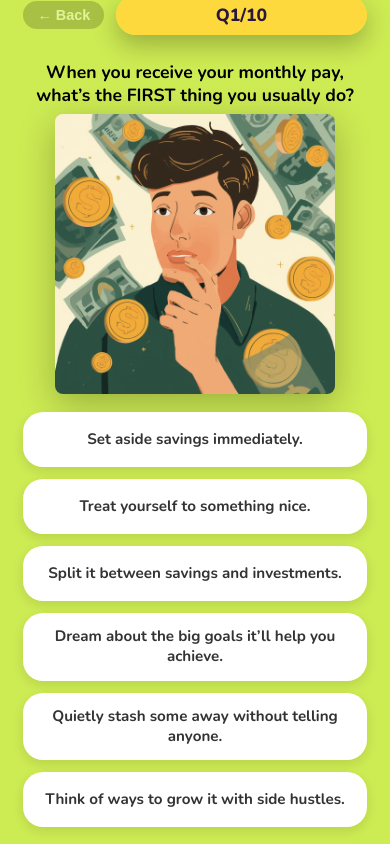
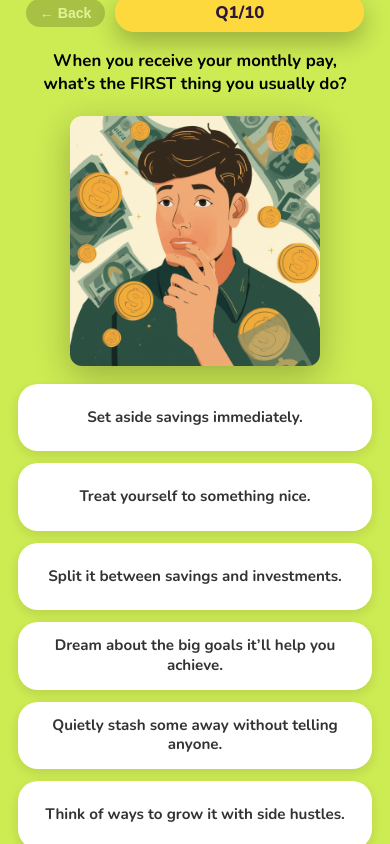
Before and after one commit to ShafrenaSapari/quiz, a Vue app: page /quiz in a window 390 px wide. Built offline with nearby package versions, Linux system fonts and the light colour scheme.

Commit message:
style: refine responsive spacing and results CTA

```diff
--- a/src/App.vue
+++ b/src/App.vue
@@ -175,18 +175,17 @@ body {
   width: 100%;
   min-height: 100svh;
   text-align: center;
-  padding: clamp(20px, 6vh, 40px) clamp(16px, 6vw, 32px) clamp(24px, 8vh, 48px);
-  background: none;
-  border: none;
-  box-shadow: none;
-  margin: 0;
+  padding: clamp(28px, 8vh, 48px) clamp(16px, 5vw, 30px) clamp(24px, 7vh, 44px);
+  margin: 0 auto;
   display: flex;
   flex-direction: column;
   justify-content: flex-start;
   align-items: center;
   position: relative;
   z-index: 2;
+  max-width: 1024px;
   flex: 1;
+  gap: clamp(18px, 5vh, 32px);
 }
 
 
@@ -293,14 +292,14 @@ body {
 }
 
 .quiz-container {
-  width: min(100%, 420px);
+  width: min(100%, 640px);
   display: flex;
   flex-direction: column;
-  padding: clamp(36px, 12vh, 84px) 0 clamp(16px, 5vh, 28px);
+  padding: clamp(32px, 10vh, 52px) clamp(8px, 2vw, 16px) clamp(20px, 6vh, 36px);
   margin: 0 auto;
   align-items: center;
   flex-grow: 1;
-  min-height: 0;
+  gap: clamp(16px, 5vh, 28px);
   position: relative;
   z-index: 2;
 }
@@ -308,22 +307,21 @@ body {
 
 .quiz-container--form {
   width: 100%;
-  max-width: 360px;
-  gap: 14px;
-  padding: 27px 18px 26px;
+  max-width: 520px;
+  gap: clamp(14px, 3vh, 24px);
+  padding: clamp(40px, 12vh, 70px) clamp(14px, 4vw, 32px) clamp(24px, 6vh, 40px);
   align-items: center;
-  justify-content: center;
+  justify-content: flex-start;
 }
 
 
 .quiz-nav {
   width: 100%;
-  max-width: 440px;
+  max-width: 520px;
   display: flex;
   align-items: center;
-  gap: 12px;
-  padding-top: clamp(10px, 2.5vh, 18px);
-  margin-bottom: clamp(10px, 2.5vh, 18px);
+  gap: clamp(10px, 2vw, 18px);
+  padding: 0 clamp(4px, 1vw, 12px);
 }
 
 .quiz-back-button {
@@ -337,6 +335,7 @@ body {
   cursor: pointer;
   transition: transform 0.2s ease, opacity 0.2s ease;
   flex-shrink: 0;
+  max-width: 40%;
 }
 
 .quiz-back-button:hover:not(:disabled) {
@@ -351,41 +350,51 @@ body {
 .question-number {
   flex: 1;
   text-align: center;
-  font-size: clamp(1.4rem, 4vw, 1.7rem);
+  font-size: clamp(1.2rem, 3.6vw, 1.6rem);
   font-weight: 800;
   color: #2b173d;
   background: rgba(255, 217, 61, 0.95);
-  padding: 10px 22px;
+  padding: clamp(8px, 1.8vh, 14px) clamp(16px, 4vw, 28px);
   border-radius: 999px;
   box-shadow: 0 10px 25px rgba(0, 0, 0, 0.25);
+  position: relative;
+  margin: 0 auto;
+}
+
+.question-container {
+  display: flex;
+  flex-direction: column;
+  align-items: center;
+  gap: clamp(12px, 3vh, 20px);
+  width: 100%;
 }
 
 .question-image {
-  width: min(100%, 340px);
+  width: min(100%, 360px);
   height: auto;
   object-fit: contain;
-  margin: 0 auto 18px;
+  margin: 0 auto;
   display: block;
-  border-radius: 8px;
+  border-radius: 12px;
   box-shadow: 0 10px 35px rgba(0, 0, 0, 0.25);
 }
 
 .question {
-  font-size: clamp(1.2rem, 4vw, 1.45rem);
+  font-size: clamp(1.2rem, 3.5vw, 1.6rem);
   font-weight: 700;
   color: #000;
-  line-height: 1.3;
+  line-height: 1.35;
   text-align: center;
-  margin: 10px 0 8px;
+  padding: 0 clamp(12px, 4vw, 24px);
 }
 
 .choices-container {
   display: grid;
   grid-template-columns: repeat(1, minmax(0, 1fr));
-  gap: 12px;
+  gap: clamp(10px, 2vh, 18px);
   width: 100%;
-  max-width: 440px;
-  margin-bottom: 24px;
+  max-width: 520px;
+  margin-bottom: clamp(18px, 5vh, 28px);
   position: relative;
   z-index: 2;
 }
@@ -397,9 +406,9 @@ body {
 }
 
 .choice {
-  font-size: clamp(0.95rem, 2.5vw, 1.05rem);
+  font-size: clamp(0.95rem, 2.4vw, 1.1rem);
   font-weight: 600;
-  padding: 18px 8px;
+  padding: clamp(14px, 3vh, 20px) clamp(10px, 3vw, 16px);
   background: #fff;
   color: #333;
   border: none;
@@ -410,7 +419,7 @@ body {
   width: 100%;
   text-align: center;
   line-height: 1.3;
-  min-height: 55px;
+  min-height: clamp(52px, 8vh, 70px);
   display: flex;
   align-items: center;
   justify-content: center;
@@ -430,19 +439,19 @@ body {
 
 .form-card {
   width: 100%;
-  max-width: 320px;
+  max-width: 420px;
   margin: 0 auto;
-  padding: 20px;
+  padding: clamp(20px, 4vh, 28px) clamp(18px, 4vw, 28px);
   background: #ffffffee;
   border-radius: 20px;
   box-shadow: 0 18px 45px rgba(0, 0, 0, 0.22);
   display: flex;
   flex-direction: column;
-  gap: 16px;
+  gap: clamp(16px, 3vh, 26px);
 }
 
 .form-card__title {
-  font-size: 1.3rem;
+  font-size: clamp(1.2rem, 3.6vw, 1.6rem);
   font-weight: 800;
   text-align: center;
   color: #2b173d;
@@ -451,13 +460,12 @@ body {
 
 
 .form-card__image {
-  width: 220px;
+  width: clamp(180px, 45vw, 260px);
   max-width: 100%;
   height: auto;
   align-self: center;
   border-radius: 16px;
   box-shadow: 0 20px 45px rgba(0, 0, 0, 0.22);
-  margin-bottom: 12px;
 }
 
 
@@ -538,72 +546,67 @@ body {
   padding: 16px 24px;
 }
 
-@media (max-width: 400px) {
+@media (max-width: 480px) {
+  .wrapper {
+    padding: clamp(24px, 9vh, 36px) clamp(12px, 5vw, 18px) clamp(18px, 6vh, 28px);
+    max-width: 100%;
+  }
+
   .quiz-container {
     width: 100%;
-    padding: 14px 0 22px;
-    margin-top: 6px;
+    padding: clamp(28px, 10vh, 44px) 0 clamp(18px, 5vh, 26px);
+    gap: clamp(12px, 4vh, 18px);
   }
 
   .quiz-nav {
     max-width: 100%;
-    padding-top: 12px;
-    margin-bottom: 10px;
+    padding: 0 clamp(4px, 2vw, 10px);
   }
 
   .quiz-back-button {
     padding: 6px 14px;
-    font-size: 0.9rem;
+    font-size: 0.88rem;
   }
 
   .question-number {
-    font-size: 1.1rem;
+    font-size: 1.05rem;
     padding: 8px 14px;
   }
 
   .question {
-    font-size: 1.1rem;
-    margin: 16px 0 8px;
+    font-size: 1.05rem;
+    padding: 0 clamp(12px, 6vw, 24px);
   }
 
   .question-image {
-    width: 100%;
-    max-width: 280px;
+    max-width: 250px;
+  }
+
+  .choices-container {
+    gap: 12px;
   }
 
   .choice {
     font-size: 0.95rem;
-    padding: 14px 10px;
+    padding: 14px 12px;
   }
 
   .quiz-container--form {
-    max-width: 92%;
-    padding: 18px 14px 24px;
-    gap: 12px;
+    max-width: 100%;
+    padding: clamp(36px, 12vh, 60px) clamp(14px, 6vw, 24px) clamp(22px, 6vh, 32px);
   }
 
   .form-card {
-    max-width: 320px;
-    padding: 16px;
+    max-width: 340px;
   }
 
   .form-card__image {
-    width: 160px;
-  }
-
-  .form-label,
-  .form-consent {
-    font-size: 0.9rem;
-  }
-
-  .form-input {
-    font-size: 0.95rem;
+    width: clamp(160px, 50vw, 210px);
   }
 
   .submit-button {
     max-width: 100%;
     font-size: 1rem;
-    padding: 14px 20px;
   }
 }
 
--- a/src/views/ResultsView.vue
+++ b/src/views/ResultsView.vue
@@ -62,8 +62,8 @@ function tryAgain() {
         <p class="persona-story">{{ currentPersona.story }}</p>
       </div>
       <div class="persona-section persona-cta">
-        <span class="persona-cta__label">Ready to level up?</span>
-        <p>{{ currentPersona.cta }}</p>
+        <span class="persona-cta__label">Want a treat to go with your kuih layers?</span>
+        <p>You might just walk away with Savviya’s first-ever Kuih Plushie! Winners will be contacted directly. Good luck, and stay shiok!</p>
       </div>
     </div>
 
```
